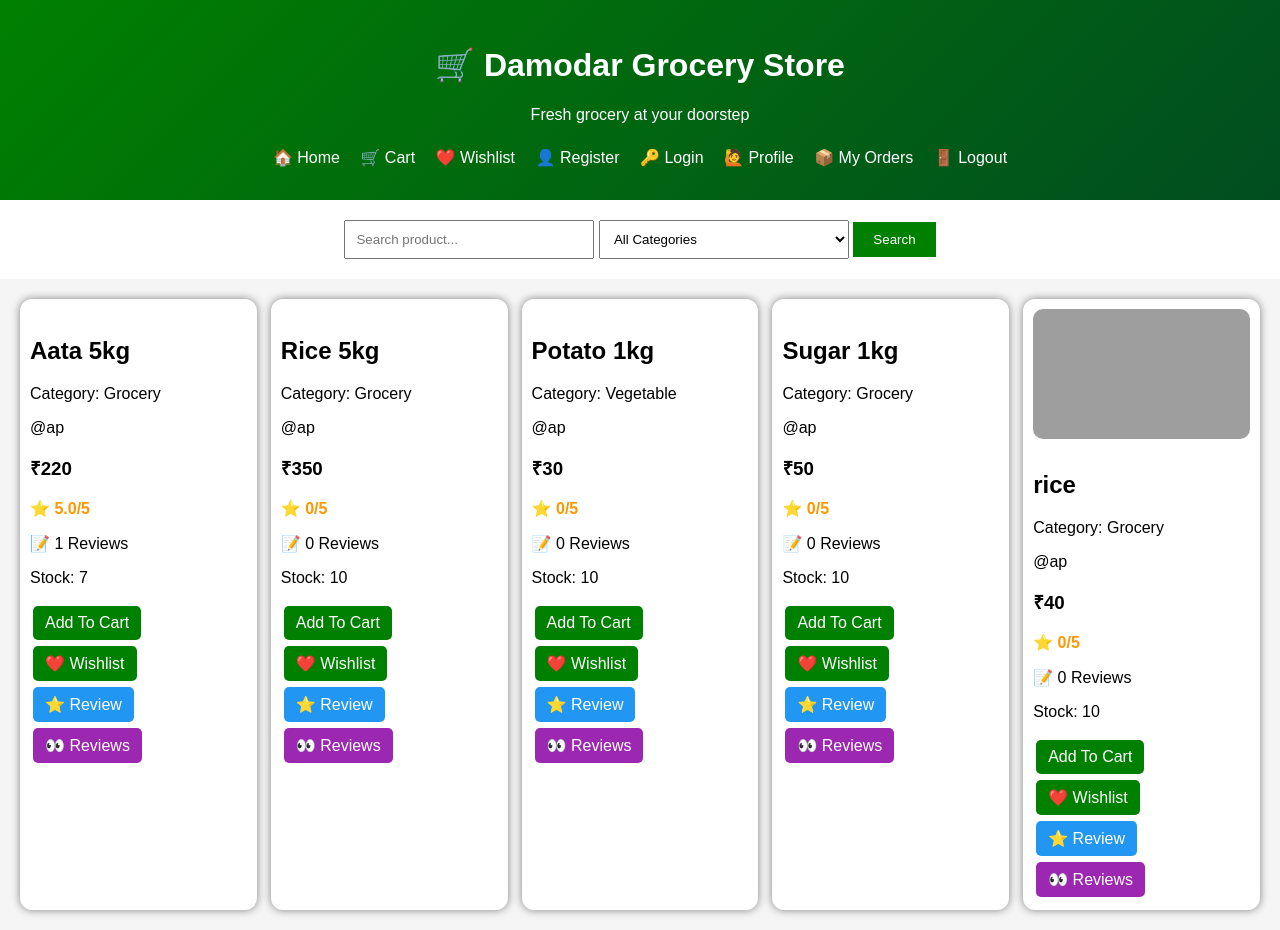
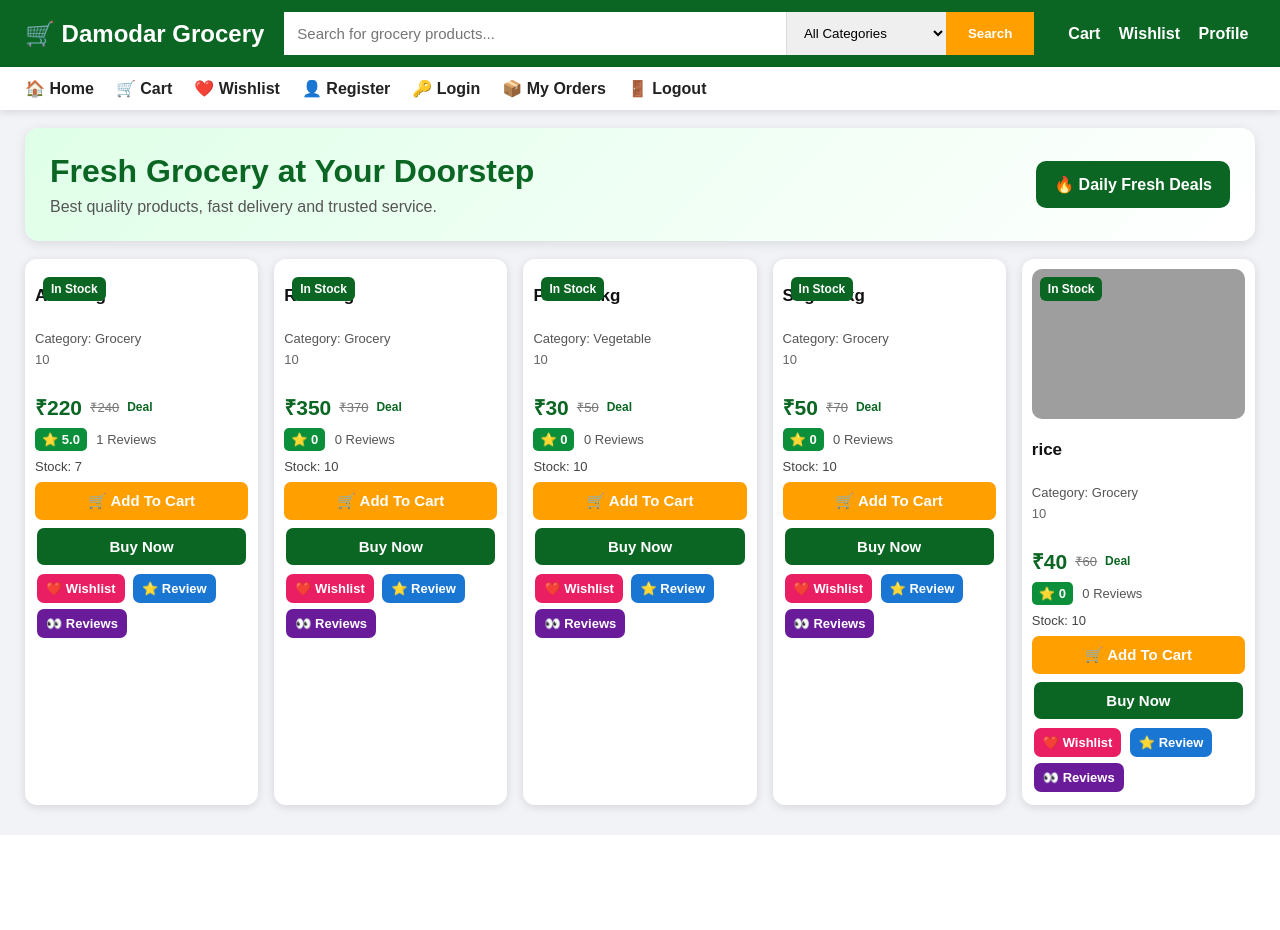
Before and after one commit to damodargila/damodar-grocery-store, a Flask app: page / in a window 1280 px wide. After the commit the page ends 835 px from the top, so only its background shows below. Run offline with Flask 3, Linux system fonts and the light colour scheme; data comes from the database, SQL or seed files in the repository; grey boxes are pictures that could not be loaded.

Commit message:
Full Amazon style homepage

```diff
--- a/templates/index.html
+++ b/templates/index.html
@@ -4,141 +4,324 @@
 <title>Damodar Grocery Store</title>
 
 <style>
-*{box-sizing:border-box;}
-body{font-family:Arial;background:#f5f5f5;margin:0;}
+*{box-sizing:border-box;margin:0;padding:0;}
+body{font-family:Arial,sans-serif;background:#f1f3f6;color:#111;}
 
-.header{
-background:linear-gradient(135deg,green,#014d20);
+.topbar{
+background:#0b6623;
 color:white;
-text-align:center;
-padding:25px;
+padding:12px 25px;
+display:flex;
+align-items:center;
+gap:20px;
 }
 
-.nav a{
+.logo{
+font-size:24px;
+font-weight:bold;
+white-space:nowrap;
+}
+
+.search-form{
+display:flex;
+flex:1;
+max-width:750px;
+}
+
+.search-form input{
+flex:1;
+padding:13px;
+border:none;
+font-size:15px;
+}
+
+.search-form select{
+width:160px;
+border:none;
+border-left:1px solid #ddd;
+padding:13px;
+}
+
+.search-form button{
+background:#ff9f00;
+color:white;
+border:none;
+padding:13px 22px;
+font-weight:bold;
+cursor:pointer;
+}
+
+.top-links a{
 color:white;
 text-decoration:none;
-margin:8px;
-display:inline-block;
+margin-left:14px;
+font-weight:bold;
 }
 
-.search-box{
-text-align:center;
+.navbar{
 background:white;
-padding:20px;
+padding:12px 25px;
+display:flex;
+gap:22px;
+box-shadow:0 2px 8px rgba(0,0,0,0.12);
+flex-wrap:wrap;
 }
 
-.search-box input,
-.search-box select{
-padding:10px;
-width:250px;
+.navbar a{
+text-decoration:none;
+color:#222;
+font-weight:bold;
 }
 
-.search-box button{
-padding:10px 20px;
-background:green;
+.banner{
+margin:18px 25px;
+background:linear-gradient(135deg,#dfffe8,#ffffff);
+border-radius:14px;
+padding:25px;
+display:flex;
+justify-content:space-between;
+align-items:center;
+box-shadow:0 3px 12px rgba(0,0,0,0.10);
+}
+
+.banner h1{
+color:#0b6623;
+font-size:32px;
+}
+
+.banner p{
+margin-top:8px;
+color:#555;
+}
+
+.banner-badge{
+background:#0b6623;
 color:white;
-border:none;
+padding:14px 18px;
+border-radius:10px;
+font-weight:bold;
 }
 
 .products{
 display:grid;
-grid-template-columns:repeat(auto-fit,minmax(190px,1fr));
-gap:14px;
-padding:20px;
+grid-template-columns:repeat(auto-fit,minmax(205px,1fr));
+gap:16px;
+padding:0 25px 30px;
 }
 
 .card{
 background:white;
+border-radius:12px;
 padding:10px;
-border-radius:12px;
-box-shadow:0 0 8px gray;
+box-shadow:0 2px 10px rgba(0,0,0,0.12);
+transition:0.25s;
+position:relative;
+}
+
+.card:hover{
+transform:translateY(-4px);
+box-shadow:0 8px 20px rgba(0,0,0,0.18);
+}
+
+.img-wrap{
+position:relative;
 }
 
 .main-img{
 width:100%;
-height:130px;
+height:150px;
 object-fit:cover;
 border-radius:10px;
+background:#eee;
+}
+
+.stock-badge{
+position:absolute;
+top:8px;
+left:8px;
+background:#0b6623;
+color:white;
+font-size:12px;
+padding:5px 8px;
+border-radius:6px;
+font-weight:bold;
 }
 
 .extra-images{
 display:flex;
-gap:6px;
-margin-top:8px;
-flex-wrap:wrap;
+gap:5px;
+margin-top:7px;
+overflow:hidden;
 }
 
 .extra-images img{
-width:42px;
-height:55px;
+width:36px;
+height:36px;
 object-fit:cover;
-border-radius:6px;
-border:1px solid #ccc;
+border-radius:5px;
+border:1px solid #ddd;
+}
+
+.card h2{
+font-size:17px;
+margin:10px 0 5px;
+height:40px;
+overflow:hidden;
+}
+
+.category{
+font-size:13px;
+color:#555;
+margin-bottom:6px;
 }
 
 .desc{
-background:#f1f1f1;
-padding:8px;
-border-radius:6px;
-font-size:14px;
+font-size:13px;
+color:#666;
+height:34px;
+overflow:hidden;
+margin-bottom:6px;
+}
+
+.price-row{
+display:flex;
+align-items:center;
+gap:8px;
+margin:7px 0;
+}
+
+.price{
+font-size:21px;
+font-weight:bold;
+color:#0b6623;
+}
+
+.mrp{
+font-size:13px;
+color:#777;
+text-decoration:line-through;
+}
+
+.offer{
+font-size:12px;
+color:#0b6623;
+font-weight:bold;
+}
+
+.rating-box{
+display:inline-block;
+background:#0b8f3a;
+color:white;
+font-size:13px;
+padding:4px 7px;
+border-radius:5px;
+font-weight:bold;
+}
+
+.review-count{
+font-size:13px;
+color:#555;
+margin-left:5px;
+}
+
+.stock{
+font-size:13px;
+margin:8px 0;
+color:#444;
 }
 
 .btn{
-background:green;
+display:inline-block;
+text-decoration:none;
 color:white;
-padding:8px 12px;
-text-decoration:none;
-border-radius:5px;
-display:inline-block;
-margin:3px;
+border-radius:7px;
+font-size:13px;
+font-weight:bold;
+padding:7px 9px;
+margin:3px 2px;
 }
 
-.review{background:#2196f3;}
-.viewreview{background:#9c27b0;}
-.edit{background:#ff9800;}
-.delete-btn{background:red;}
-.out{color:red;font-weight:bold;}
-.rating{color:#ff9800;font-weight:bold;}
+.cart-btn{
+display:block;
+background:#ff9f00;
+text-align:center;
+font-size:15px;
+padding:10px;
+margin:8px 0;
+}
+
+.buy-btn{
+display:block;
+background:#0b6623;
+text-align:center;
+font-size:15px;
+padding:10px;
+margin-bottom:6px;
+}
+
+.wish{background:#e91e63;}
+.review{background:#1976d2;}
+.viewreview{background:#6a1b9a;}
+.edit{background:#fb8c00;}
+.delete-btn{background:#e53935;}
+.out{color:red;font-weight:bold;margin:10px 0;}
+
+@media(max-width:800px){
+.topbar{flex-direction:column;align-items:flex-start;}
+.search-form{width:100%;flex-direction:column;}
+.search-form input,.search-form select,.search-form button{width:100%;margin-bottom:6px;}
+.banner{flex-direction:column;align-items:flex-start;gap:12px;}
+.products{grid-template-columns:repeat(auto-fit,minmax(165px,1fr));padding:0 12px 20px;}
+.main-img{height:125px;}
+}
 </style>
+</head>
 
-</head>
 <body>
 
-<div class="header">
-<h1>🛒 Damodar Grocery Store</h1>
-<p>Fresh grocery at your doorstep</p>
+<div class="topbar">
+    <div class="logo">🛒 Damodar Grocery</div>
 
-<div class="nav">
+    <form class="search-form" action="/" method="GET">
+        <input type="text" name="search" placeholder="Search for grocery products..." value="{{ search }}">
+        <select name="category">
+            <option value="">All Categories</option>
+            {% for cat in categories %}
+            <option value="{{ cat[0] }}">{{ cat[0] }}</option>
+            {% endfor %}
+        </select>
+        <button type="submit">Search</button>
+    </form>
+
+    <div class="top-links">
+        <a href="/cart">Cart</a>
+        <a href="/wishlist">Wishlist</a>
+        <a href="/profile">Profile</a>
+    </div>
+</div>
+
+<div class="navbar">
     <a href="/">🏠 Home</a>
     <a href="/cart">🛒 Cart</a>
     <a href="/wishlist">❤️ Wishlist</a>
+    <a href="/register">👤 Register</a>
+    <a href="/customer_login">🔑 Login</a>
+    <a href="/my_orders">📦 My Orders</a>
 
     {% if session.get('admin') %}
     <a href="/add_product">➕ Add Product</a>
     <a href="/orders">📊 Dashboard</a>
     {% endif %}
 
-<a href="/register">👤 Register</a>
-<a href="/customer_login">🔑 Login</a>
-<a href="/profile">🙋 Profile</a>
-<a href="/my_orders">📦 My Orders</a>
     <a href="/logout">🚪 Logout</a>
 </div>
+
+<div class="banner">
+    <div>
+        <h1>Fresh Grocery at Your Doorstep</h1>
+        <p>Best quality products, fast delivery and trusted service.</p>
     </div>
-
-<div class="search-box">
-<form action="/" method="GET">
-<input type="text" name="search" placeholder="Search product..." value="{{ search }}">
-
-<select name="category">
-<option value="">All Categories</option>
-{% for cat in categories %}
-<option value="{{ cat[0] }}">{{ cat[0] }}</option>
-{% endfor %}
-</select>
-
-<button type="submit">Search</button>
-</form>
+    <div class="banner-badge">🔥 Daily Fresh Deals</div>
 </div>
 
 <div class="products">
@@ -147,9 +330,17 @@ margin:3px;
 
 <div class="card">
 
+    <div class="img-wrap">
         {% if product[4] %}
         <img class="main-img" src="{{ product[4] }}">
         {% endif %}
+
+        {% if product[5] > 0 %}
+        <div class="stock-badge">In Stock</div>
+        {% else %}
+        <div class="stock-badge" style="background:red;">Out</div>
+        {% endif %}
+    </div>
 
     <div class="extra-images">
         {% if product|length > 7 and product[7] %}<img src="{{ product[7] }}">{% endif %}
@@ -160,38 +351,42 @@ margin:3px;
 
     <h2>{{ product[1] }}</h2>
 
-<p>Category: {{ product[2] }}</p>
+    <p class="category">Category: {{ product[2] }}</p>
 
-@ap{% if product|length > 7 and product[7] %}
+    {% if product|length > 6 and product[6] %}
     <p class="desc">{{ product[6] }}</p>
     {% endif %}
 
-<h3>₹{{ product[3] }}</h3>
+    <div class="price-row">
+        <span class="price">₹{{ product[3] }}</span>
+        <span class="mrp">₹{{ product[3] + 20 }}</span>
+        <span class="offer">Deal</span>
+    </div>
 
     {% if ratings.get(product[0]) %}
-<p class="rating">⭐ {{ ratings[product[0]]['avg'] }}/5</p>
-<p>📝 {{ ratings[product[0]]['count'] }} Reviews</p>
+    <div>
+        <span class="rating-box">⭐ {{ ratings[product[0]]['avg'] }}</span>
+        <span class="review-count">{{ ratings[product[0]]['count'] }} Reviews</span>
+    </div>
     {% endif %}
 
-<p>Stock: {{ product[5] }}</p>
+    <p class="stock">Stock: {{ product[5] }}</p>
 
     {% if product[5] > 0 %}
-<a class="btn" href="/add_to_cart/{{ product[0] }}">Add To Cart</a>
+    <a class="cart-btn btn" href="/add_to_cart/{{ product[0] }}">🛒 Add To Cart</a>
+    <a class="buy-btn btn" href="/add_to_cart/{{ product[0] }}">Buy Now</a>
     {% else %}
     <p class="out">Out Of Stock</p>
     {% endif %}
 
-<br>
-
-<a class="btn" href="/wishlist/{{ product[0] }}">❤️ Wishlist</a>
+    <a class="btn wish" href="/wishlist/{{ product[0] }}">❤️ Wishlist</a>
+    <a class="btn review" href="/review/{{ product[0] }}">⭐ Review</a>
+    <a class="btn viewreview" href="/reviews/{{ product[0] }}">👀 Reviews</a>
 
     {% if session.get('admin') %}
     <a class="btn edit" href="/edit_product/{{ product[0] }}">✏️ Edit</a>
     <a class="btn delete-btn" href="/delete_product/{{ product[0] }}" onclick="return confirm('Delete Product?')">Delete</a>
     {% endif %}
-
-<a class="btn review" href="/review/{{ product[0] }}">⭐ Review</a>
-<a class="btn viewreview" href="/reviews/{{ product[0] }}">👀 Reviews</a>
 
 </div>
 
```
Lines whose indentation alone changed are shown as unchanged.
